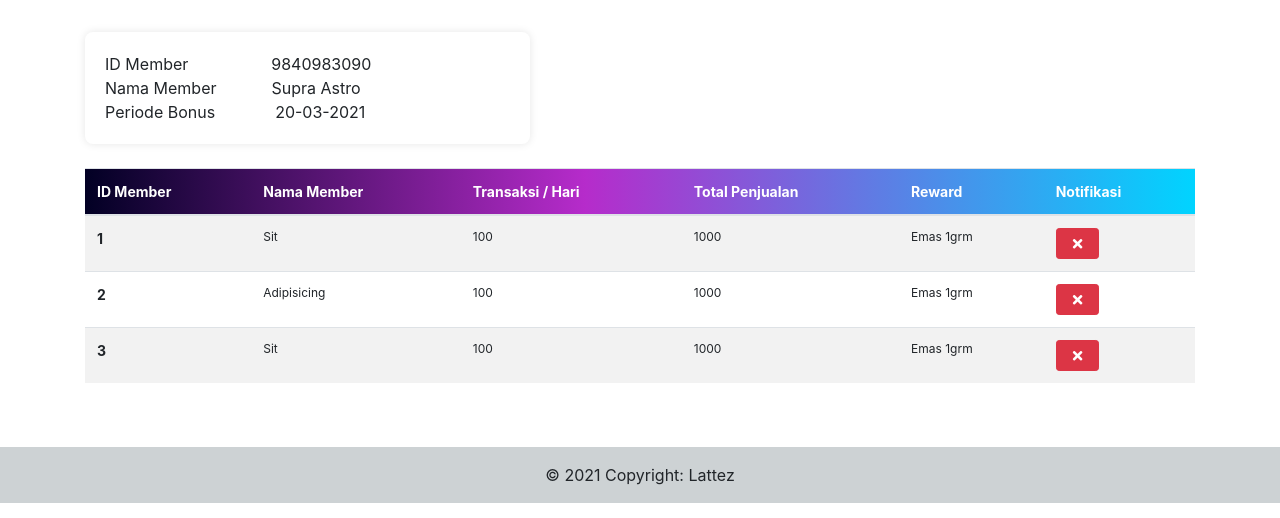
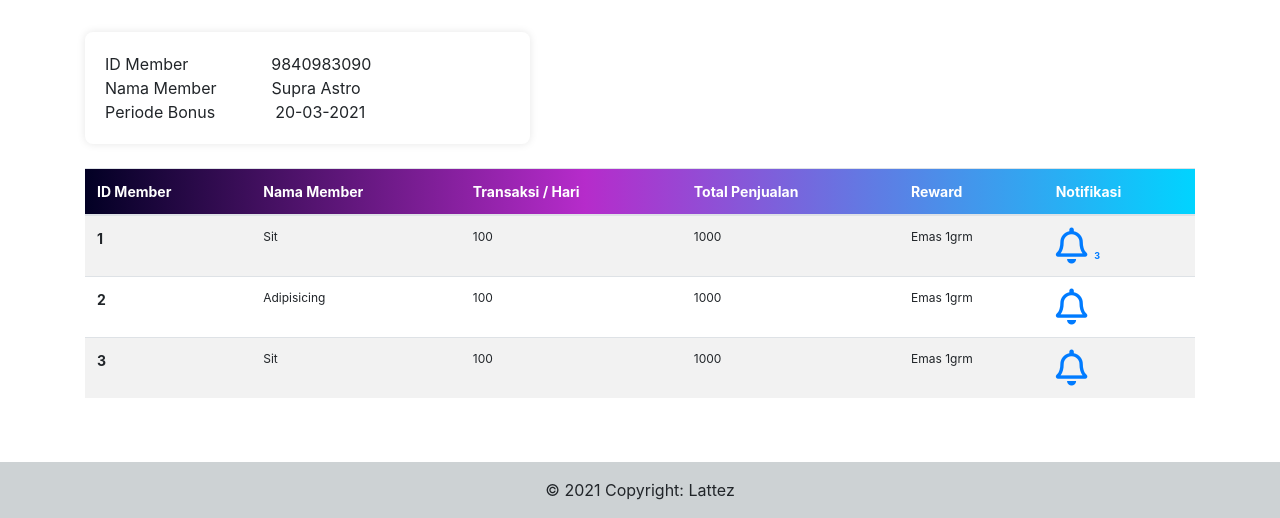
Before and after one commit to raflifaharezi/lattez, a Laravel app: page /sales in a window 1280 px wide. Shown: the part 450-968 px from the top of the page. Run offline with Laravel 8, Linux system fonts and the light colour scheme.

Commit message:
on progress

```diff
--- a/resources/views/pages/sales-bonus.blade.php
+++ b/resources/views/pages/sales-bonus.blade.php
@@ -97,9 +97,10 @@
                         <td>1000</td>
                         <td>Emas 1grm</td>
                         <td>
-                        <button type="button" class="btn btn-danger btn-sm px-3">
-                            <i class="fas fa-times"></i>
-                        </button>
+                            <a href="" type="button" >
+                                <i class="far fa-bell fa-3x"></i>
+                                <span class="badge">3</span>
+                            </a>
                         </td>
                     </tr>
                     <tr>
@@ -109,9 +110,9 @@
                         <td>1000</td>
                         <td>Emas 1grm</td>
                         <td>
-                        <button type="button" class="btn btn-danger btn-sm px-3">
-                            <i class="fas fa-times"></i>
-                        </button>
+                            <a href="" type="button" >
+                                <i class="far fa-bell fa-3x"></i>
+                            </a>
                         </td>
                     </tr>
                     <tr>
@@ -121,9 +122,9 @@
                         <td>1000</td>
                         <td>Emas 1grm</td>
                         <td>
-                        <button type="button" class="btn btn-danger btn-sm px-3">
-                            <i class="fas fa-times"></i>
-                        </button>
+                        <a href="" type="button" >
+                            <i class="far fa-bell fa-3x"></i>
+                        </a>
                         </td>
                     </tr>
                     </tbody>
```
